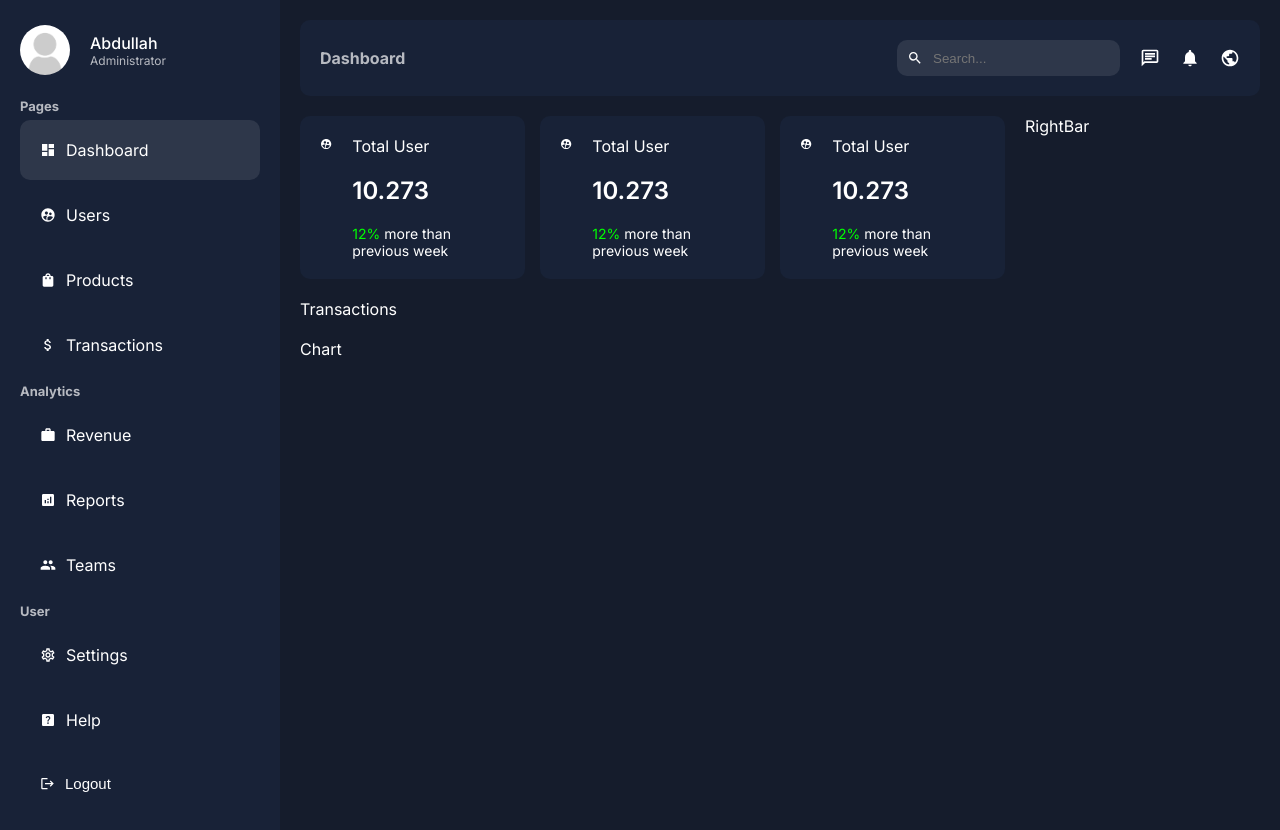
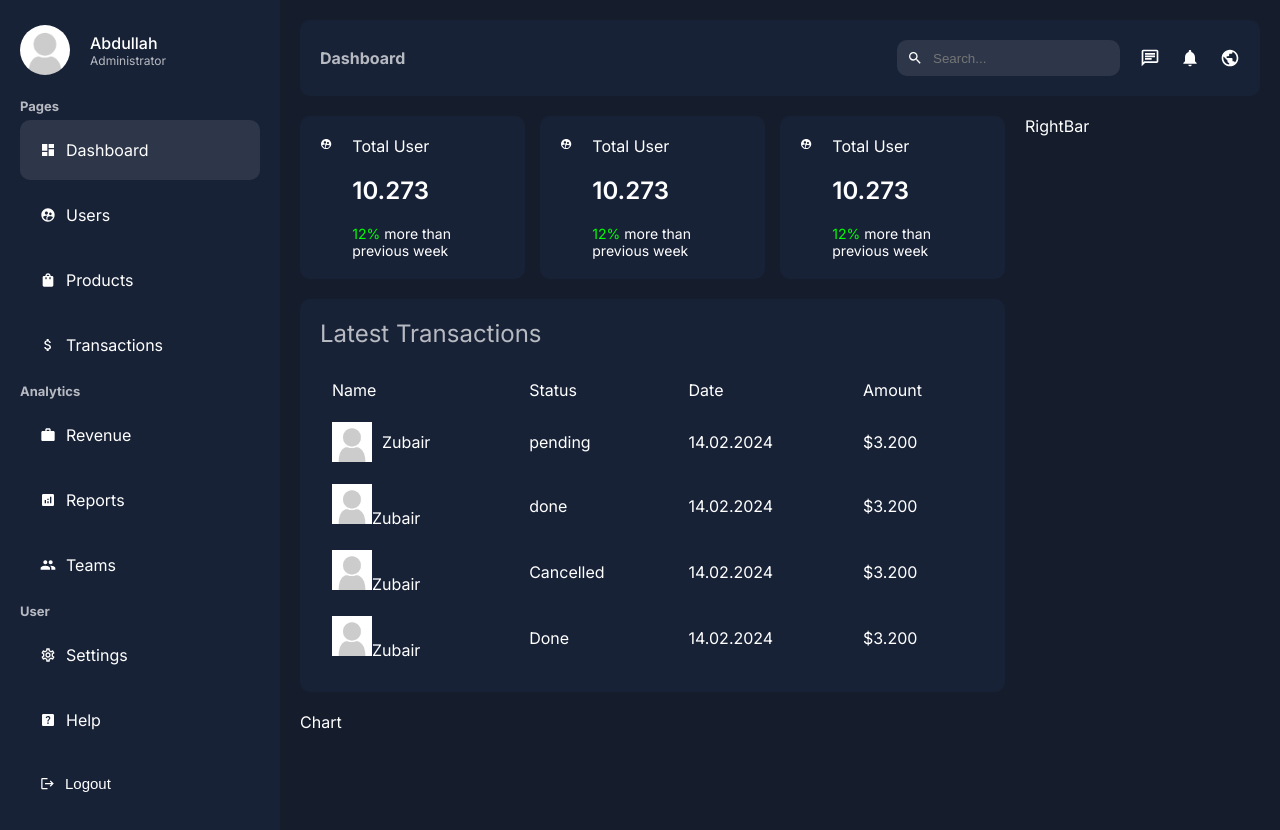
Before and after one commit to Abdullah-Arshad03/admin-dashboard, a Next.js app: page /dashboard in a window 1280 px wide. Built offline with nearby package versions, Linux system fonts and the light colour scheme.

Commit message:
anotated the objects and arrays in the code

```diff
--- a/app/dashboard/page.tsx
+++ b/app/dashboard/page.tsx
@@ -2,7 +2,7 @@ import React from 'react'
 import style from './dashboard.module.css'
 import Card from '../ui/dashboard/card/Card'
 import RightBar from '../ui/dashboard/rightbar/RightBar'
-import Transactions from '../ui/transactions/Transactions'
+import Transactions from '../ui/dashboard/transactions/Transactions'
 import Chart from '../ui/dashboard/chart/Chart'
 const Dashboard = () => {
   return (
--- a/app/ui/dashboard/sidebar/Sidebar.tsx
+++ b/app/ui/dashboard/sidebar/Sidebar.tsx
@@ -1,4 +1,4 @@
-import React from "react";
+import React, { ReactNode } from "react";
 import style from "./sidebar.module.css";
 import {
   MdSupervisedUserCircle,
@@ -16,7 +16,7 @@ import {
 import MenuLink from "./MenuLink/MenuLink";
 import Image from "next/image";
 
-const menuItems = [
+const menuItems : {title : string , list : {title : string , path : string , icon : ReactNode}[]}[]  = [
   {
     title: "Pages",
     list: [
--- /dev/null
+++ b/app/ui/dashboard/transactions/Transactions.tsx
@@ -0,0 +1,121 @@
+import React from "react";
+import style from "./transactions.module.css";
+import Image from "next/image";
+import { Status } from "@/app/utils/status";
+
+
+const users:{Name : string , Status : Status , Date : string , Amount : number}[] = [
+  {
+      Name : 'Zubair',
+      Status : Status.Done,
+      Date : '25.06.2024',
+      Amount : 3.200
+  },
+  {
+    Name : 'Asim',
+    Status : Status.Pending,
+    Date : '25.06.2024',
+    Amount : 3.200
+  },
+  {
+    Name : 'Ali',
+    Status : Status.Cancelled,
+    Date : '25.06.2024',
+    Amount : 3.200
+  },  {
+    Name : 'Amna',
+    Status : Status.Done,
+    Date : '25.06.2024',
+    Amount : 3.200
+  },
+]
+
+const Transactions = () => {
+  return (
+    <div className={style.container}>
+      <h2 className={style.title}>Latest Transactions</h2>
+      <table className={style.table}>
+        <thead>
+          <tr>
+            <td>Name</td>
+            <td>Status</td>
+            <td>Date</td>
+            <td>Amount</td>
+          </tr>
+        </thead>
+        <tbody>
+          <tr>
+            <td>
+              <div className={style.user}>
+              <Image
+                src="/noavatar.png"
+                alt=""
+                width={40}
+                height={40}
+                className={style.userImage}
+              />
+              Zubair
+              </div>
+            </td>
+            <td>
+              <span className={`${style.status}${style.pending}`}>pending</span>
+            </td>
+            <td>14.02.2024</td>
+            <td>$3.200</td>
+          </tr>
+          <tr>
+            <td>
+              <Image
+                src="/noavatar.png"
+                alt=""
+                width={40}
+                height={40}
+                className={style.userImage}
+              />
+              Zubair
+            </td>
+            <td>
+              <span className={`${style.status}${style.done}`}>done</span>
+            </td>
+            <td>14.02.2024</td>
+            <td>$3.200</td>
+          </tr>  <tr>
+            <td>
+              <Image
+                src="/noavatar.png"
+                alt=""
+                width={40}
+                height={40}
+                className={style.userImage}
+              />
+              Zubair
+            </td>
+            <td>
+              <span className={`${style.status}${style.cancelled}`}>Cancelled</span>
+            </td>
+            <td>14.02.2024</td>
+            <td>$3.200</td>
+          </tr>  <tr>
+            <td>
+              <Image
+                src="/noavatar.png"
+                alt=""
+                width={40}
+                height={40}
+                className={style.userImage}
+              />
+              Zubair
+            </td>
+            <td>
+              <span className={`${style.status}${style.done}`}>Done</span>
+            </td>
+            <td>14.02.2024</td>
+            <td>$3.200</td>
+          </tr>
+        </tbody>
+      </table>
+    </div>
+  );
+};
+
+export default Transactions;
--- /dev/null
+++ b/app/ui/dashboard/transactions/transactions.module.css
@@ -0,0 +1,23 @@
+.container{
+    background-color: var(--bgSoft);
+    padding: 20px;
+    border-radius: 10px ;
+}
+
+.title{
+    color: var(--textSoft);
+    margin-bottom: 20px;
+    font-weight: 400;
+}
+
+.table{
+    width: 100%;
+}
+.table td{
+    padding: 10px;
+}
+.user{
+    display: flex;
+    align-items: center;
+    gap: 10px;
+}
--- a/app/ui/transactions/Transactions.tsx
+++ /dev/null
@@ -1,10 +0,0 @@
-import React from 'react'
-import style from './transactions.module.css'
-
-const Transactions = () => {
-  return (
-    <div className={style.container} >Transactions</div>
-  )
-}
-
-export default Transactions
--- /dev/null
+++ b/app/utils/status.tsx
@@ -0,0 +1,5 @@
+export enum Status {
+    Done = 'done',
+    Pending = 'pending',
+    Cancelled = 'Cancelled'
+}
```
Also changed, not shown: app/ui/transactions/transactions.module.css (deleted).
